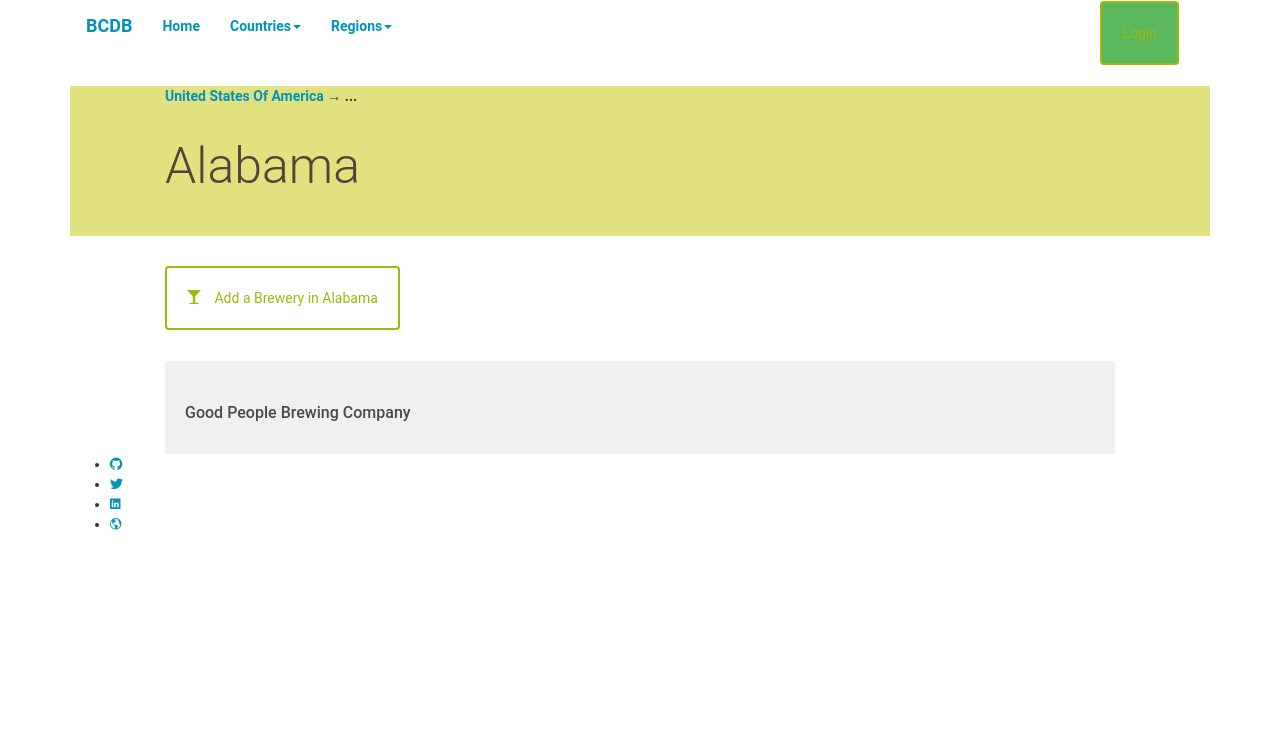
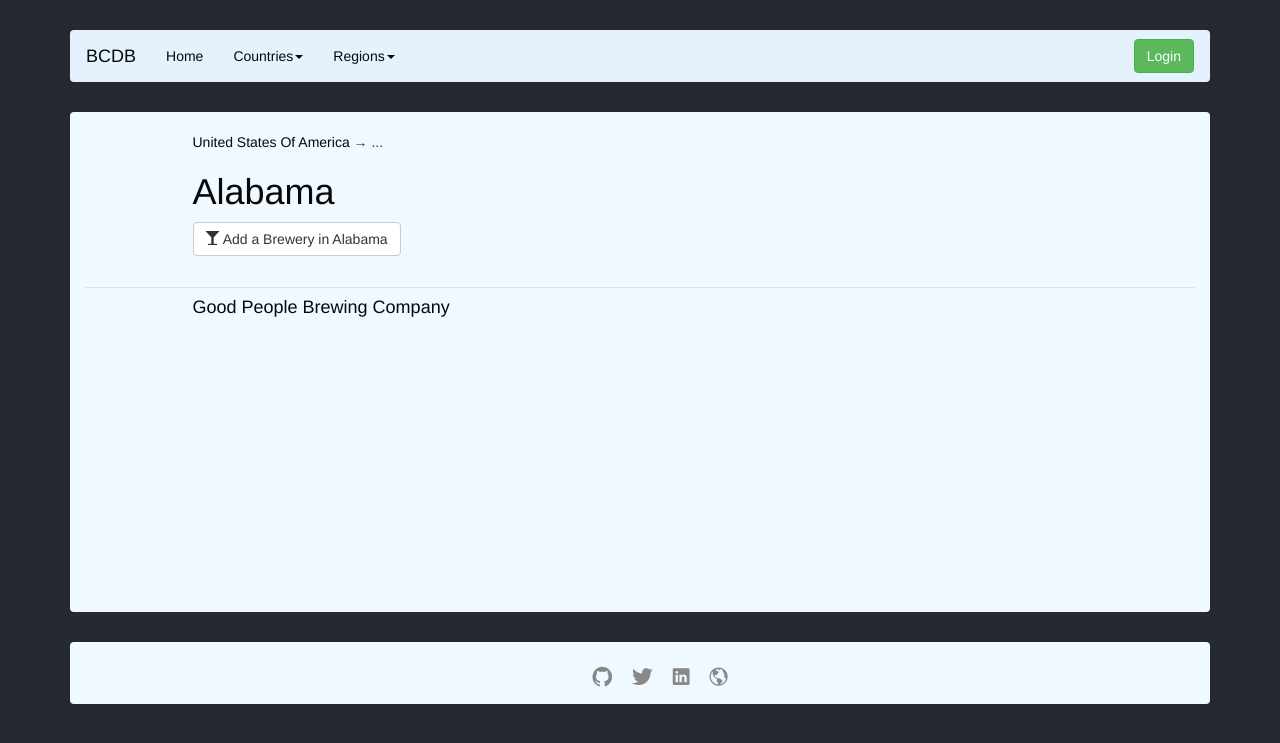
Before and after one commit to michaelbretagne/beer_catalog, a Flask app: page /country/1/region/1/ in a window 1280 px wide. Shown: the top 743 px of the page. Run offline with Flask 2, Linux system fonts and the light colour scheme; data comes from the database, SQL or seed files in the repository; some libraries are stand-ins or nearby versions.

Commit message:
CSS touch

```diff
--- a/static/styles.css
+++ b/static/styles.css
@@ -1,176 +1,227 @@
-* {
-	font-family: "Helvetica Neue Bold", Roboto, Helvetica, Arial, sans-serif;
-	font-weight: 700;
+.light-blue {
+    color: #eff9ff;
 }
 
-h1 {
-	font-family: "Helvetica Neue Light", Roboto, Helvetica, Arial, sans-serif;
-	font-size: 50px;
-	color: #51453B;
-	line-height: 60px;
-	font-weight: 300;
+.clear_gray {
+    color: #e0e0e0;
 }
 
-h2 {
-	font-size: 24px;
-	color: #42C3C9;
-	line-height: 29px;
+.light-gray {
+    color: #9d9d9d;
 }
 
-h3 {
-	font-size: 18px;
-	color: #4A4A4A;
-	line-height: 23px;
+.dark-gray {
+    color: #080808;
 }
 
-h4 {
-	font-size: 16px;
-	color: #4A4A4A;
-    padding-top: 10px;
-	line-height: 23px;
+.orange {
+    color: #f0c80d;
+}
+
+
+
+
+body {
+    background-color: #262930;
+
+}
+
+.row {
+    margin: 0;
 }
 
 p {
- 	font-family: "Helvetica Neue", Roboto, Helvetica, Arial, sans-serif;
- 	font-size: 16px;
- 	color: #7B7573;
- 	line-height: 24px;
- 	font-weight: 400;
- }
-
- strong {
- 	font-size: 16px;
- 	color: #7B7573;
- 	line-height: 24px;
+    margin: 10px 0;
 }
 
 a {
- 	font-size: 14px;
- 	color: #0093B9;
- 	line-height: 17px;
+    color: #080808;
 }
 
-.log {
- 	font-size: 14px;
- 	color: #fff;
- 	line-height: 17px;
+a:hover {
+    color: #080808;
 }
 
-.padding-top {
-	padding-top: 30px;
+h1, h2, h3, h4, h5 {
+    color: #080808;
 }
-.padding-bottom {
-	padding-bottom: 30px;
-}
-.margin-right {
-	margin-right: 30px;
-}
-.padding-none {
-	padding: 0;
-}
-.btn {
-	padding: 20px;
-	margin: 0;
-	border-color: #9FB80A;
-	border-width: 2px;
-	color: #9FB80A;;
-}
-.btn:hover {
-	border-color: #9FB80A;
-}
-.btn.delete {
-	border-color: #aaaaaa;
-	color: #aaaaaa;
-}
-.btn.delete:hover {
-	border-color: #aaaaaa;
-	color: red;
-}
-.glyphicon {
-	margin-right: 10px;
-}
-.top-menu {
+
+
+
+.padding {
     padding-top: 30px;
     padding-bottom: 30px;
 }
-.top-menu p {
-	margin-bottom: 0;
-	line-height: 16px;
-}
-.top-menu a {
-	margin-bottom: 0;
-	line-height: 16px;
-	font-size: 16px;
-	font-weight: 400;
-}
-.divider {
-	height: 15px;
-}
-.divider.blue {
-	background-color: #42C3C9;
-}
-.divider.green {
-	background-color: #9FB80A;
-}
-.banner.main {
-	height: 150px;
-	background: url("/static/top-banner.jpg");
-	background-position: right;
-	background-repeat: no-repeat;
-	background-size: cover;
-}
-.banner.menu {
-	height: 150px;
-	background-color: #E1E17F;
-}
-.banner.profile {
-	height: 150px;
-	background-color: #A6E8EB;
-}
-.banner h1 {
-	margin: 30px 0;
-}
-.list {
- 	background-color: #F0F0F0;
- 	padding: 20px;
+
+.padding-bottom {
+    padding-bottom: 30px;
+    border-bottom: solid 1px #e0e0e0;
 }
 
-.list:hover {
- 	background-color: #e1e17f;
- 	padding: 20px;
+.white {
+    color: #fff;
 }
 
-.creator {
-	padding-right: 20px;
-	margin-top: -20px;
-	text-align: right;
-	float:right;
-}
-.creator img {
-	width: 100px;
-	border-radius: 50%;
-}
-.creator figcaption {
-	font-size: 14px;
-	color: #7B7573;
-	font-weight: 400;
-	margin-top: -20px;
-}
-.flash {
-	background-color: #98FB98;
-	width:100%;
-	text-decoration: none;
-
+.navbar {
+    background-color: #e3f2fd;
+    margin-top: 30px;
+    margin-bottom: 30px;
 }
 
-.flash li {
-	list-style-type: none;
-	text-align: center;
-
+.dropdown-menu {
+    width: 100%;
 }
 
 .scrollable-menu {
+    text-align: center;
     height: auto;
-    max-height: 200px;
+    max-height: 180px;
     overflow-x: hidden;
 }
+
+.background-home {
+    background-image: linear-gradient(rgba(0, 0, 0, 0.4),rgba(0, 0, 0, 0.4)), url(./img1.jpg);
+    background-size: cover;
+    width: 100%;
+    min-height: 500px;
+    padding-top: 20px;
+    border-radius: 4px
+}
+
+.background-pages {
+    background-color: #eff9ff;
+    width: 100%;
+    min-height: 500px;
+    padding-top: 20px;
+    padding-bottom: 20px;
+    border-radius: 4px;
+}
+
+.background-style {
+    width: 100%;
+    min-height: 500px;
+    border-radius: 4px;
+}
+
+.box {
+    color: #fff;
+    width: 70%;
+    height: 90px;
+    margin: 80px auto 30px auto;
+    background-color: rgb(227, 242, 253, 0.80);
+    border: 1px solid #e3f2fd;
+   border-radius: 4px;
+}
+
+.map-size {
+    width: 70%;
+    margin: 10px auto;
+}
+
+/*
+.breweries {
+    width: 90%;
+    padding: 20px 20px;
+    margin: 0 auto;
+}
+
+.brewery {
+    padding: 15px 0px;
+    border-bottom: solid 1px #555;
+}
+*/
+
+/*
+.brewery:hover {
+    background-color: #e0e0e0;
+}
+*/
+
+.main-box {
+    background-color: #eff9ff;
+    border: solid 1px #e0e0e0;
+    border-radius: 4px;
+    margin: 0px 5px;
+    padding: 15px 15px;
+}
+
+.side-box {
+    background-color: #eff9ff;
+    border: solid 1px #555;
+    border-radius: 4px;
+    margin: 0px 30px;
+}
+
+.beer-details {
+    width: 95%;
+    margin: 15px auto 50px auto;
+    border-top: solid 1px #e0e0e0;
+    border-bottom: solid 1px #e0e0e0;
+}
+
+.abv,
+.ibu,
+.stars {
+    text-align: center;
+    border-right: solid 1px #e0e0e0;
+    margin: 0px auto;
+    padding: 5px auto;
+}
+
+.ratings {
+    text-align: center;
+    border-left: solid 1px #e0e0e0;
+    margin: 0px auto;
+}
+
+footer {
+    margin-top: 30px;
+    margin-bottom: 30px;
+    border-radius: 4px;
+	text-align: center;
+    background-color: #eff9ff;
+}
+
+/*--------- Icons/Links (footer)-----------*/
+
+.social-links {
+    display: inline-flex;
+    list-style: none;
+    padding-top: 20px;
+}
+
+.icons:link,
+.icons:visited {
+    font-size: 160%;
+    color: #888;
+    -webkit-transition: color 0.2s;
+    transition: color 0.2s;
+    margin-right: 10px;
+    margin-left: 10px;
+}
+
+.ion-social-github,
+.ion-social-twitter,
+.ion-social-linkedin,
+.ion-android-globe {
+    -webkit-transition: color 0.2s;
+    transition: color 0.2s;
+}
+
+/*-------Color of the icon (hover)---------*/
+
+.ion-social-github:hover {
+    color: #fff;
+}
+
+.ion-social-twitter:hover {
+    color: #55acee;
+}
+
+.ion-social-linkedin:hover {
+    color: #0077B5;
+}
+
+.ion-android-globe:hover {
+    color: rgba(123, 227, 227, 1);
+}
```
Lines whose indentation alone changed are shown as unchanged.
